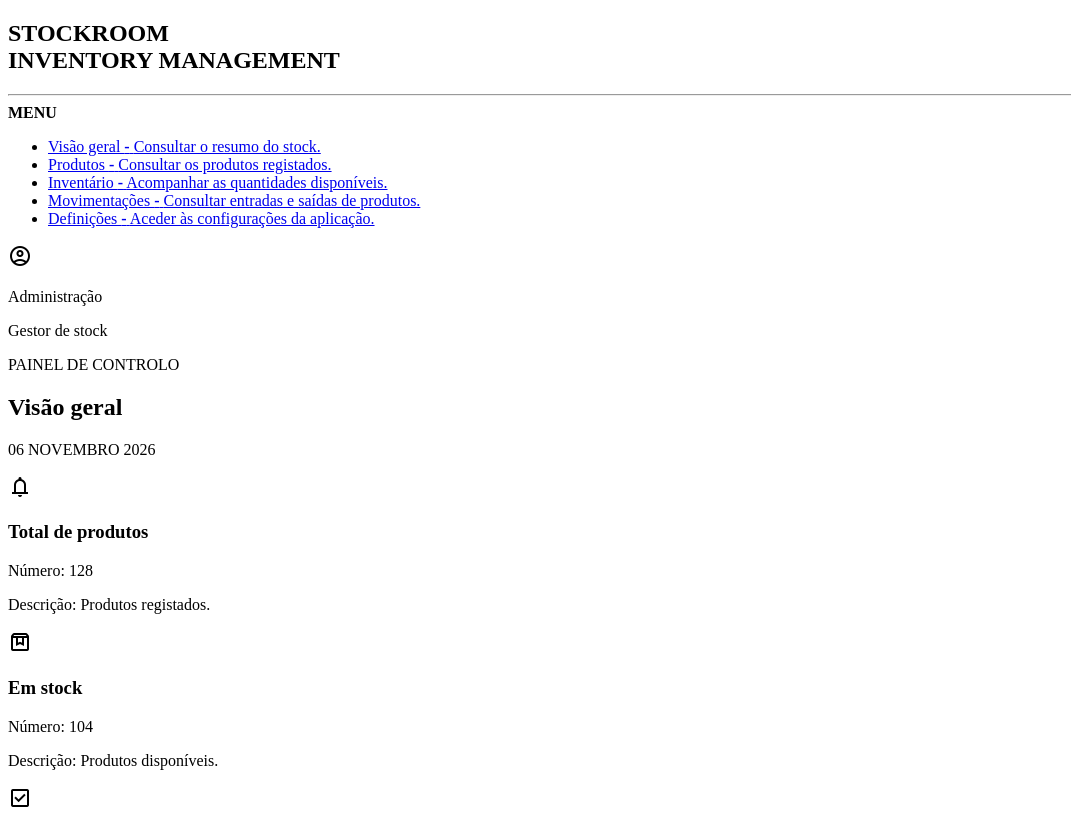
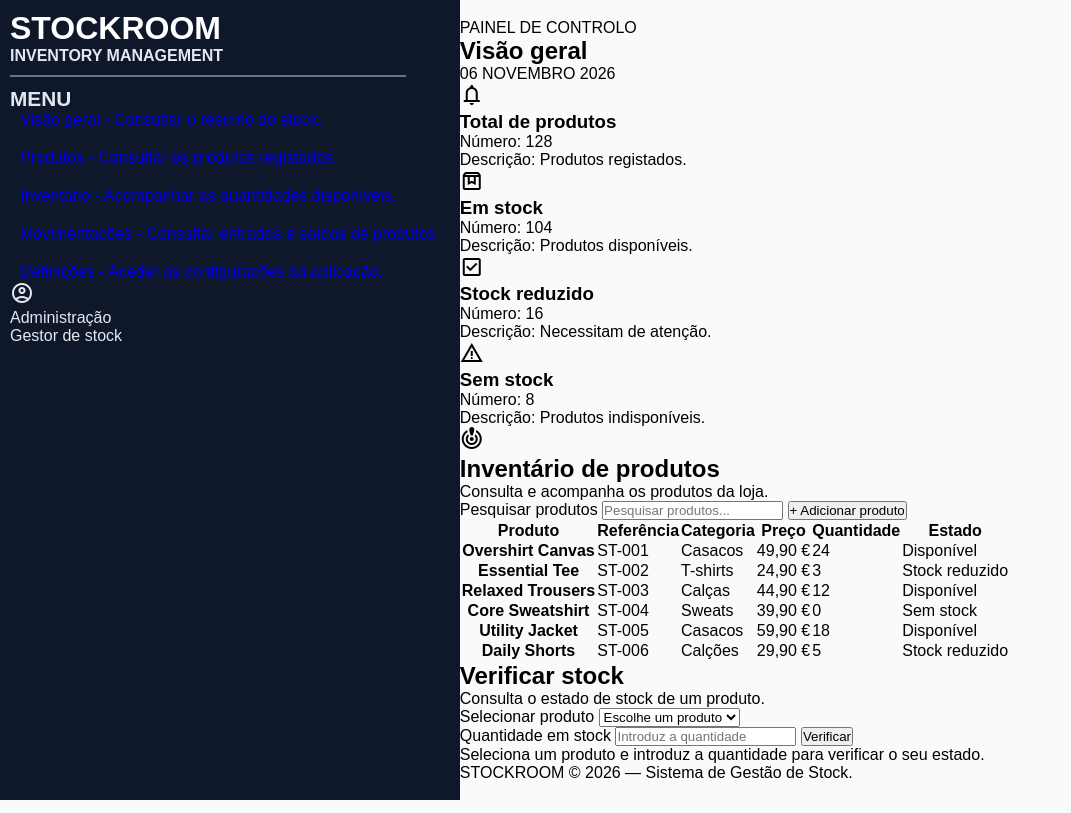
Before and after one commit to goncalodesouza/exercicios-extra, a plain HTML site: page ExEx01/index.html in a window 1280 px wide. Shown: the top 813 px of the page, without its empty margins (0-1071 px from the left). Drawn offline with nearby package versions, Linux system fonts and the light colour scheme.

Commit message:
STOCKROOM inicial CSS

```diff
--- a/ExEx01/index.html
+++ b/ExEx01/index.html
@@ -4,6 +4,7 @@
     <meta charset="UTF-8" />
     <meta name="viewport" content="width=device-width, initial-scale=1.0" />
     <title>STOCKROOM</title>
+    <link rel="stylesheet" href="style.css" />
     <link
       href="https://fonts.googleapis.com/css2?family=Material+Symbols+Outlined"
       rel="stylesheet"
@@ -12,9 +13,9 @@
   <body>
     <div class="app-layout">
       <aside id="sidebar">
-        <h1>STOCKROOM <br /><span>INVENTORY MANAGEMENT</span></h1>
+        <h1><span>STOCKROOM</span> <br />INVENTORY MANAGEMENT</h1>
         <hr />
-        <strong>MENU</strong>
+        <p id="menu-text">MENU</p>
         <nav>
           <ul>
             <li>
--- /dev/null
+++ b/ExEx01/style.css
@@ -0,0 +1,71 @@
+@charset "UTF-8";
+
+:root {
+  --fundo-principal: #f8fafc;
+  --sidebar: #0f172a;
+  --sidebar—item-ativo: #1e3a6d;
+  --cartões-painéis: #ffffff;
+  --texto-principal: #0f172a;
+  --texto-secundário: #64748b;
+  --bordas: #e2e8f0;
+  --azul-principal: #2563eb;
+  --azul-hover: #1d4ed8;
+}
+* {
+  margin: 0;
+  padding: 0;
+  box-sizing: border-box;
+}
+body {
+  background-color: var(--fundo-principal);
+  font-family: sans-serif;
+  height: 100vh;
+}
+.app-layout {
+  display: flex;
+  align-items: center;
+}
+#sidebar {
+  background-color: var(--sidebar);
+  height: 100vh;
+  color: var(--bordas);
+  padding: 10px;
+}
+h1 {
+  color: var(--bordas);
+  font-size: 1em;
+  font-weight: bold;
+}
+h1 span {
+  color: var(--cartões-painéis);
+  font-size: 2em;
+  font-weight: bold;
+}
+hr {
+  background-color: var(--texto-secundário);
+  height: 2px;
+  border: none;
+  width: 90%;
+  margin: 10px 0;
+}
+#menu-text {
+  font-size: 1.3em;
+  color: var(--bordas);
+  font-weight: bold;
+}
+nav ul {
+  display: flex;
+  flex-direction: column;
+  justify-content: center;
+  gap: 20px;
+}
+nav ul li {
+  list-style: none;
+}
+nav ul li a {
+  text-decoration: none;
+  padding: 10px;
+}
+nav ul li a:hover {
+  background-color: var(--sidebar—item-ativo);
+}
```
